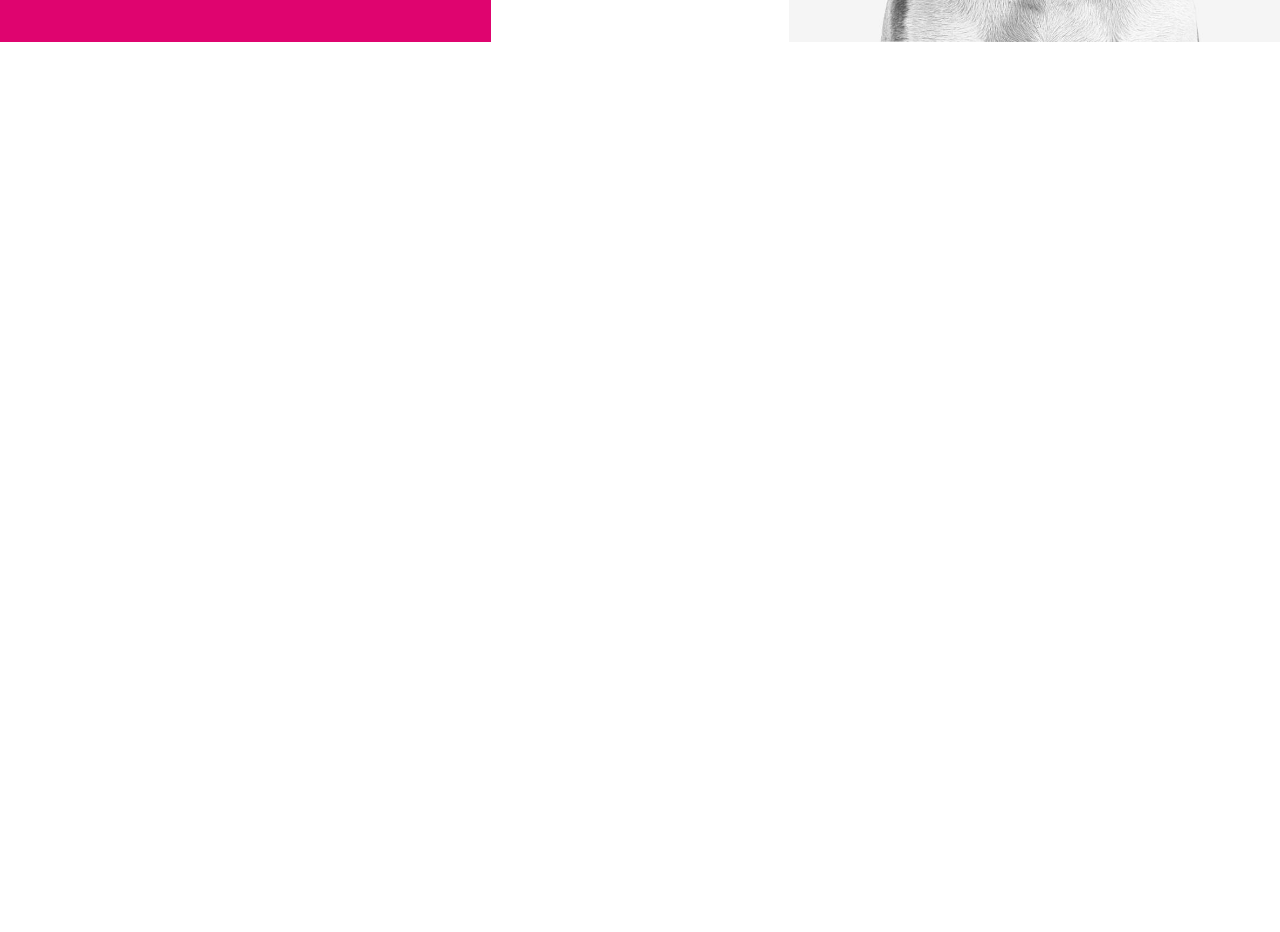
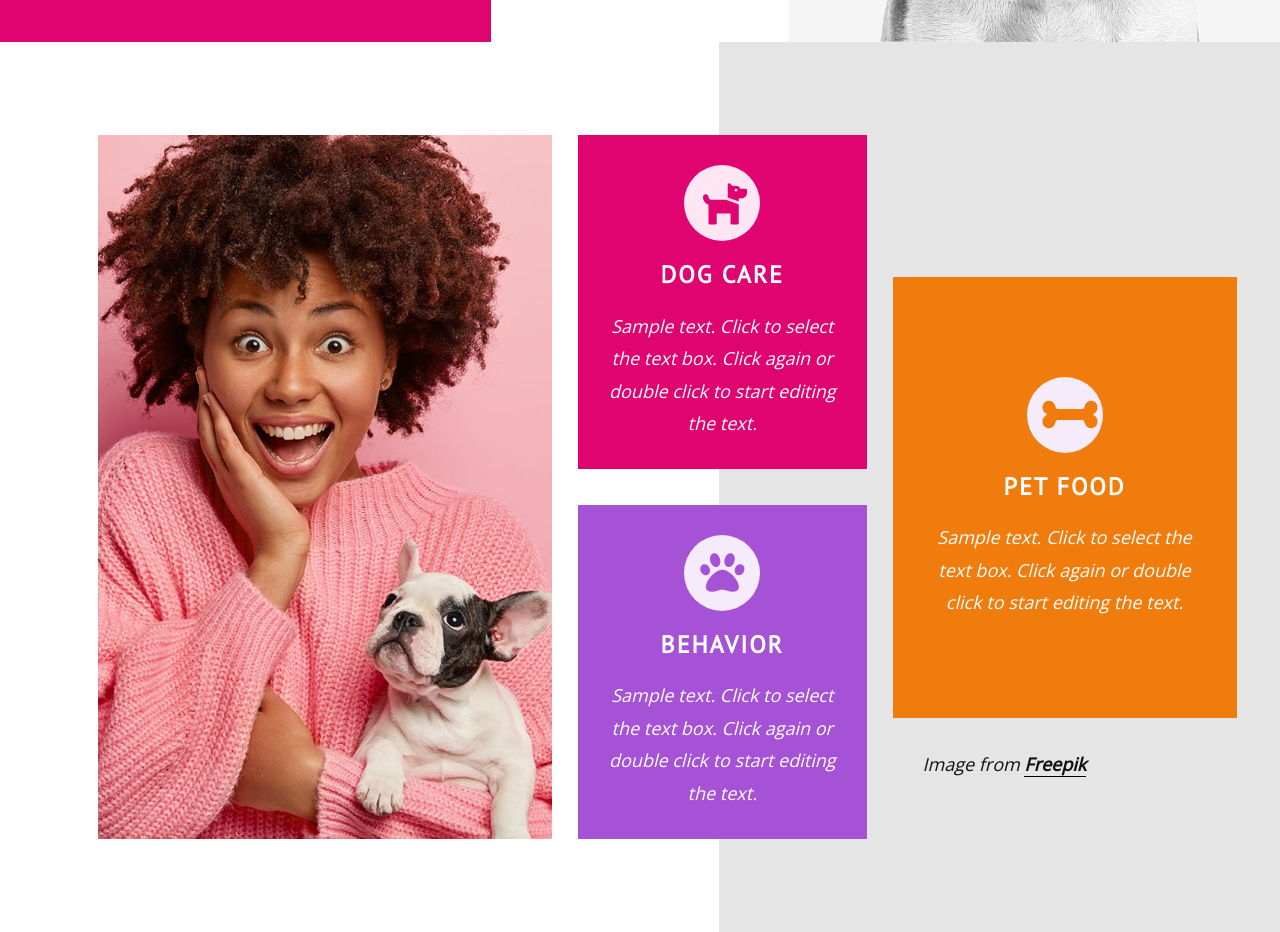
Before and after one commit to bongudth/myself-pets-stories, a Vue app: page / in a window 1280 px wide. Shown: the part 2680-3612 px from the top of the page. Before the commit the page ends 2722 px from the top, so only its background shows below. Built offline with nearby package versions, Linux system fonts and the light colour scheme.

Commit message:
:hammer: upadte dogcare

```diff
--- a/src/App.vue
+++ b/src/App.vue
@@ -4,6 +4,7 @@
     <PetAndDog />
     <SmallDogs />
     <DogTraining />
+    <DogCare />
   </div>
 </template>
 
@@ -12,6 +13,7 @@ import Header from "./components/Header.vue";
 import PetAndDog from "./components/PetAndDog.vue";
 import SmallDogs from "./components/SmallDogs.vue";
 import DogTraining from "./components/DogTraining.vue";
+import DogCare from "./components/DogCare.vue";
 
 export default {
   name: "App",
@@ -20,6 +22,7 @@ export default {
     PetAndDog,
     SmallDogs,
     DogTraining,
+    DogCare,
   },
 };
 </script>
--- /dev/null
+++ b/src/components/DogCare.vue
@@ -0,0 +1,194 @@
+<template>
+  <div id="dog-care">
+    <div class="background"></div>
+    <div class="content container">
+      <img src="../assets/fdg-min.jpg" alt="fdg-min" />
+      <div class="col col-2">
+        <div class="block care">
+          <span>
+            <i class="fas fa-dog"></i>
+          </span>
+          <h4>dog care</h4>
+          <p>
+            Sample text. Click to select the text box. Click again or double
+            click to start editing the text.
+          </p>
+        </div>
+        <div class="block behavior">
+          <span>
+            <i class="fas fa-paw"></i>
+          </span>
+          <h4>behavior</h4>
+          <p>
+            Sample text. Click to select the text box. Click again or double
+            click to start editing the text.
+          </p>
+        </div>
+      </div>
+      <div class="col col-3">
+        <div class="empty"></div>
+        <div class="block food">
+          <span>
+            <i class="fas fa-bone"></i>
+          </span>
+          <h4>pet food</h4>
+          <p>
+            Sample text. Click to select the text box. Click again or double
+            click to start editing the text.
+          </p>
+        </div>
+        <div class="credit">
+          <p>
+            Image from <a href="https://freepik.com/photos/people">Freepik</a>
+          </p>
+        </div>
+      </div>
+    </div>
+  </div>
+</template>
+
+<script>
+export default {
+  name: "DogCare",
+};
+</script>
+
+<style lang="scss" scoped>
+#dog-care {
+  height: 890px;
+  margin-top: 1083px;
+
+  .background {
+    background-color: #e5e5e5;
+    height: 100%;
+    width: calc(((100% - 1140px) / 2) + 491px);
+    margin: 0 0 0 auto;
+  }
+
+  .content {
+    display: flex;
+    max-height: 756px;
+    width: 1166px;
+    margin: -810px auto 60px;
+
+    img {
+      border: 13px solid transparent;
+      height: 730px;
+      width: 480px;
+      object-fit: cover;
+    }
+
+    .col-2 {
+      min-width: 28.33333333%;
+    }
+
+    .col-3 {
+      min-width: 33.33333333%;
+    }
+
+    .col {
+      display: flex;
+      flex-direction: column;
+      justify-content: space-between;
+      border: 13px solid transparent;
+      padding: 0;
+
+      .care {
+        background-color: #df046f;
+
+        span {
+          background-color: #ffe6f2;
+        }
+
+        i {
+          color: #df046f;
+        }
+      }
+
+      .behavior {
+        background-color: #a552d6;
+
+        span {
+          background-color: #f5ebfb;
+        }
+
+        i {
+          color: #a552d6;
+        }
+      }
+
+      .food {
+        background-color: #f17c0e;
+        height: 441px;
+
+        span {
+          background-color: #f5ebfb;
+        }
+
+        i {
+          color: #f17c0e;
+        }
+      }
+
+      .block {
+        display: flex;
+        flex-direction: column;
+        justify-content: center;
+        align-items: center;
+        text-align: center;
+        color: #fff;
+        padding: 30px;
+
+        span {
+          border-radius: 50%;
+          height: 76px;
+          width: 76px;
+          padding: 16px;
+
+          i {
+            font-size: 44px;
+          }
+        }
+
+        h4 {
+          font-family: "PT Sans", sans-serif;
+          font-size: 1.5rem;
+          font-weight: 700;
+          line-height: 1.2;
+          letter-spacing: 2px;
+          text-transform: uppercase;
+          margin: 20px 0 0;
+        }
+
+        p {
+          font-size: 1.125rem;
+          font-style: italic;
+          font-weight: 400;
+          line-height: 1.8;
+          margin: 20px 0 0;
+        }
+      }
+
+      .empty {
+        height: 142px;
+      }
+
+      .credit {
+        height: 121px;
+        color: #111111;
+        font-size: 1.125rem;
+        font-weight: 400;
+        font-style: italic;
+        line-height: 1.8;
+        padding: 30px;
+
+        a {
+          color: #111111;
+          font-weight: 600;
+          border-bottom: 1px solid #000000;
+        }
+      }
+    }
+  }
+}
+</style>
```
